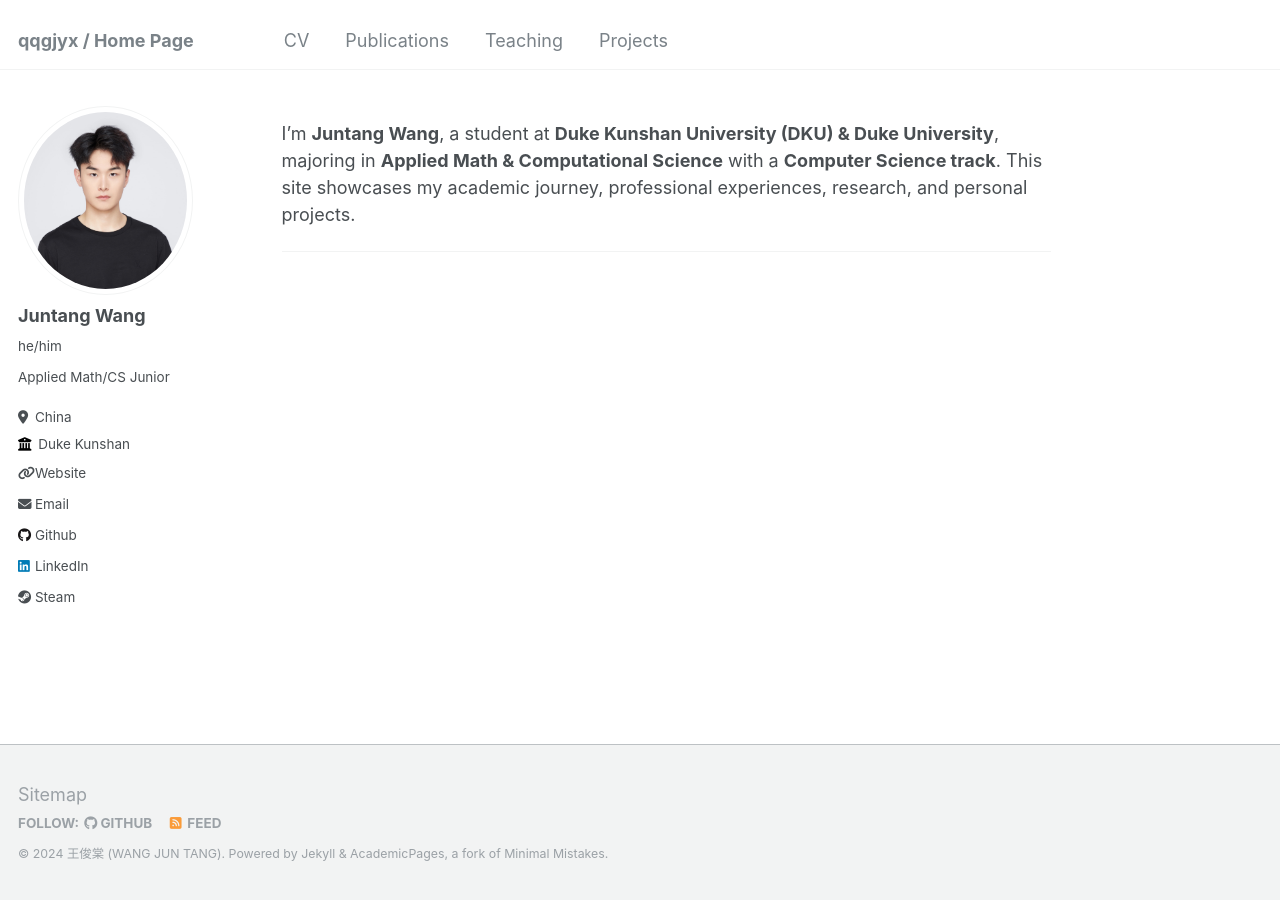
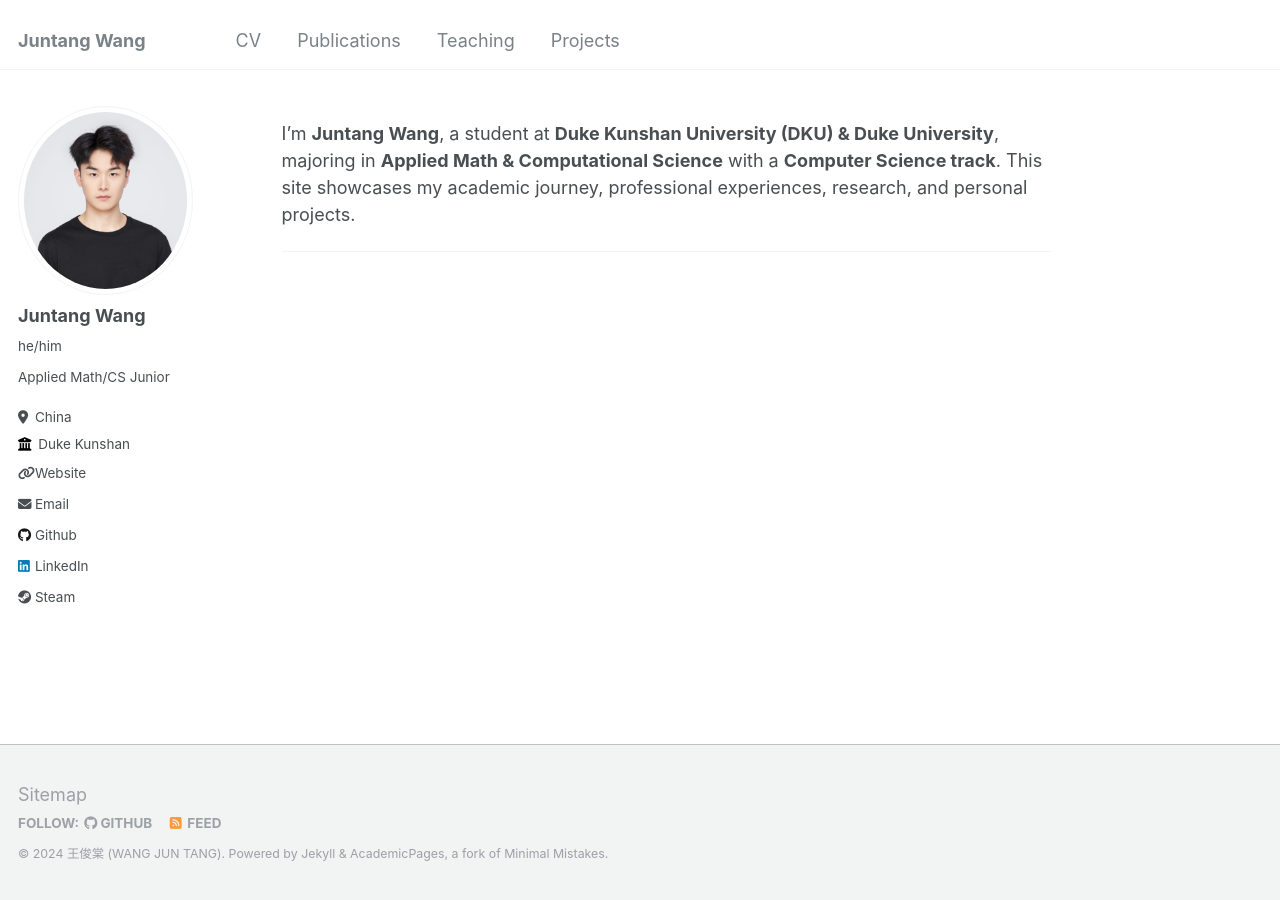
Before and after one commit to qqgjyx/qqgjyx.github.io, a Jekyll site: the page built from _pages/about.md, in a window 1280 px wide. Built offline with Jekyll 4.4.1, drawn with Linux system fonts in a browser that asks for light colours.

Commit message:
Updated cv.md

```diff
--- a/_config.yml
+++ b/_config.yml
@@ -8,7 +8,7 @@
 
 # Basic Site Settings
 locale                   : "en-US"
-title                    : "qqgjyx / Home Page"
+title                    : "Juntang Wang"
 title_separator          : "-"
 name                     : &name "王俊棠 (WANG JUN TANG)"
 description              : &description "王俊棠"
```
